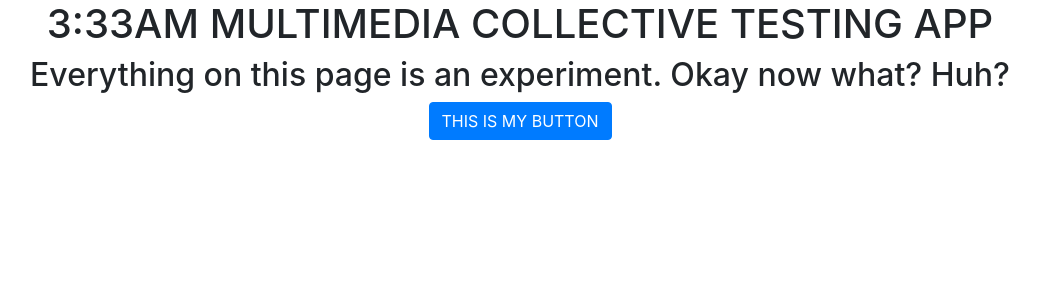
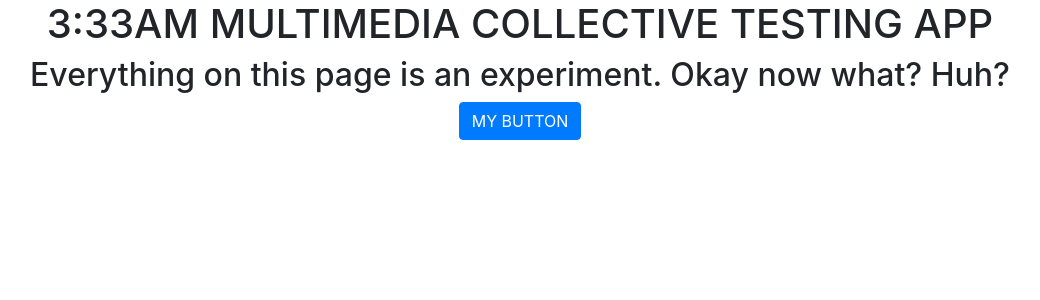
Before and after one commit to official333am/official333am-web, an Angular app in the folder official333am-web/: page / in a window 1280 px wide. Shown: the top 300 px of the page, without its empty margins (120-1160 px from the left). Built offline with nearby package versions, Linux system fonts and the light colour scheme.

Commit message:
Update artists.component.html

```diff
--- a/official333am-web/src/app/containers/artists/artists.component.html
+++ b/official333am-web/src/app/containers/artists/artists.component.html
@@ -1,3 +1,3 @@
 <div style="text-align:center">
-    <button class="btn btn-primary" type="submit">THIS IS MY BUTTON</button>
+    <button class="btn btn-primary" type="submit">MY BUTTON</button>
 </div>
```
